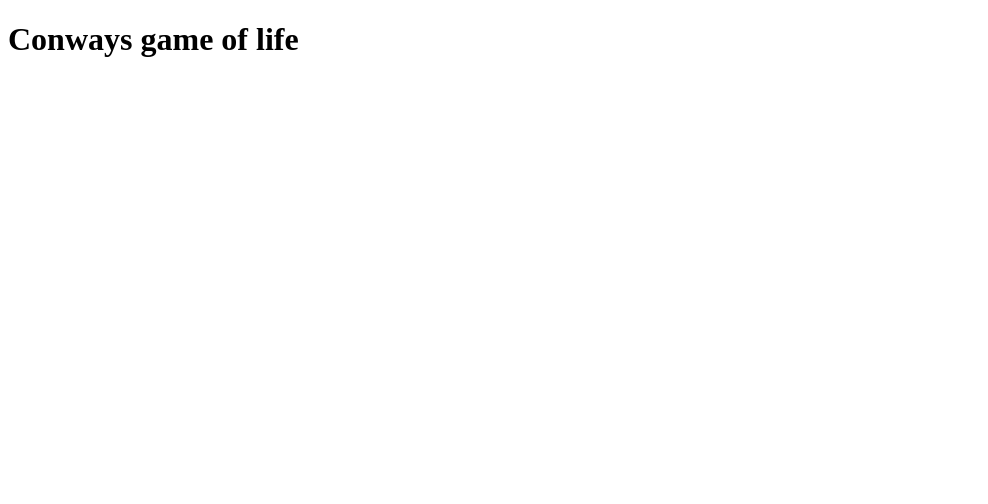
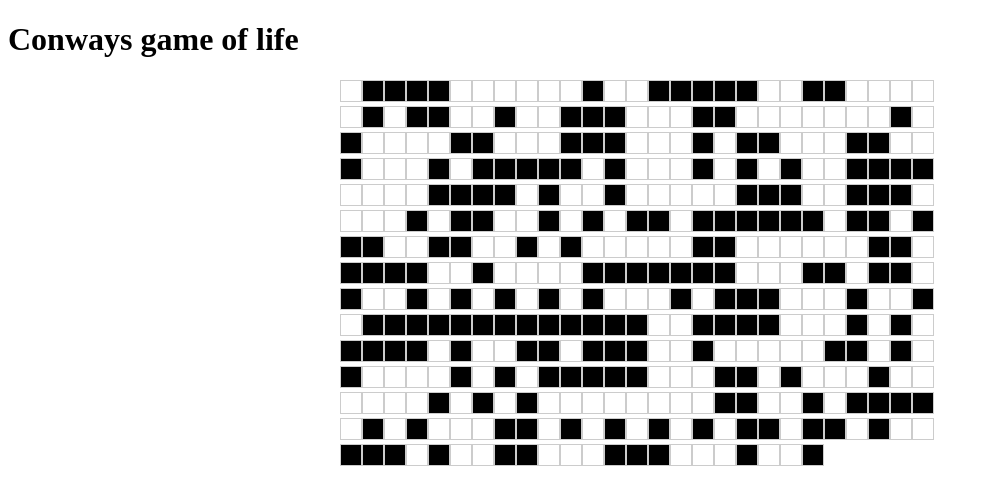
Before and after one commit to najamoe/Conways-Game-of-life, a plain HTML site: page index.html in a window 1280 px wide. Shown: the whole page, without its empty margins (0-988 px from the left). Drawn offline with Linux system fonts and the light colour scheme.

Commit message:
grid displayed

```diff
--- a/index.html
+++ b/index.html
@@ -3,12 +3,13 @@
 <head>
     <meta charset="UTF-8">
     <meta name="viewport" content="width=device-width, initial-scale=1.0">
-    <title>Tic Tac Toe</title>
+    <title>Conways game of life</title>
     <link rel="stylesheet" href="style.css">
 </head>
 <body>
 <h1> Conways game of life</h1>
 
+<div id="grid"></div>
 
 
 
--- a/script.js
+++ b/script.js
@@ -1,16 +1,46 @@
-"use strict";
+"use strict"
+
 window.addEventListener("load", start);
 
-function start (){
-
-}
-
-function make2dArray(cols, rows){
-
+function start(){
+setup();
 }
 
 let grid;
+        let cols = 20; // Number of columns
+        let rows = 20; // Number of rows
 
-function setup(){
-    grid = make2dArray(10, 10);
-}
+        function setup() {
+            grid = make2dArray(cols, rows);
+            for (let i = 0; i < cols; i++) {
+                for (let j = 0; j < rows; j++) {
+                    grid[i][j] = Math.floor(Math.random() * 2); // Randomly initialize the grid
+                }
+            }
+            drawGrid();
+        }
+
+        function make2dArray(cols, rows) {
+            let arr = new Array(cols);
+            for (let i = 0; i < arr.length; i++) {
+                arr[i] = new Array(rows);
+            }
+            return arr;
+        }
+
+        function drawGrid() {
+            const container = document.getElementById('grid');
+            container.innerHTML = ''; // Clear previous content
+            for (let j = 0; j < rows; j++) {
+                for (let i = 0; i < cols; i++) {
+                    const cell = document.createElement('div');
+                    cell.className = 'cell';
+                    cell.dataset.x = i;
+                    cell.dataset.y = j;
+                    if (grid[i][j] === 1) {
+                        cell.style.backgroundColor = 'black'; // Alive cell
+                    }
+                    container.appendChild(cell);
+                }
+            }
+        }
--- a/style.css
+++ b/style.css
@@ -1,28 +1,18 @@
 body {
     background-color: white;
     color: black;
-
 }
 
-#board {
-    display: grid;
-    grid-template-columns: repeat(3, max-content);
-    gap: .5em;
-   align-items: center;
-   justify-content: center;
+#grid {
+    width: 600px;
+    /* Adjust this value to make the grid more square */
+    margin: 0 auto;
+    /* Center the grid horizontally */
 }
 
 .cell {
-    width: 64px;
-    aspect-ratio: 1/1;
-    font-size:  300%;
-
-    background-color: blanchedalmond;
-    border: 4px outset darkgrey;
-
-    cursor: pointer;
-
-    display: flex;
-    align-items: center;
-    justify-content: center;
+    width: 20px;
+    height: 20px;
+    border: 1px solid #ccc;
+    display: inline-block;
 }
```
